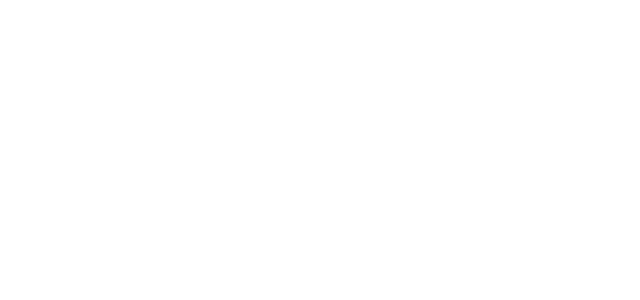
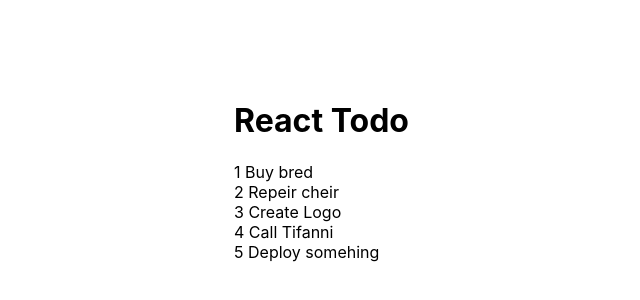
Before and after one commit to andrewzweb/react-youtube-minin, a React (Create React App) app: page / in a window 1280 px wide. Shown: the top 300 px of the page, without its empty margins (106-746 px from the left). Built offline with nearby package versions, Linux system fonts and the light colour scheme.

Commit message:
Create simple TodoList on react

```diff
--- a/src/App.js
+++ b/src/App.js
@@ -1,9 +1,21 @@
-import React from 'react';
+import React from 'react'
+import TodoList from './Todo/TodoList'
 
 function App() {
-  return (
-    <div/>
-  );
+  const todos = [
+	{'id': 1, completed: false, title: 'Buy bred'},
+	{'id': 2, completed: false, title: 'Repeir cheir'},
+	{'id': 3, completed: false, title: 'Create Logo'},
+	{'id': 4, completed: false, title: 'Call Tifanni'},
+	{'id': 5, completed: false, title: 'Deploy somehing'},
+  ]
+
+  return(
+	<div className='wrapper'>
+	  <h1>React Todo</h1>
+		<TodoList todos={todos}/>
+	</div>
+  )
 }
 
-export default App;
+export default App
--- /dev/null
+++ b/src/Todo/TodoItem.js
@@ -0,0 +1,8 @@
+import React from 'react'
+
+
+export default function TodoItem({todo, index}){
+  return (
+	<li><span>{index + 1}</span>  {todo.title}</li>
+  )
+}
--- /dev/null
+++ b/src/Todo/TodoList.js
@@ -0,0 +1,22 @@
+import React from 'react'
+import TodoItem from './TodoItem'
+
+const styles = {
+  ul: {
+	listStyle: 'none',
+	margin: 0,
+	padding: 0
+  }
+}
+
+
+export default function TodoList(props) {
+
+  return (
+	<ul style={styles.ul}>
+	  { props.todos.map((todo, index) => {
+		return <TodoItem todo = {todo} key={todo.id} index={index}/>
+	  })}
+	</ul>
+  )
+}
--- a/src/index.css
+++ b/src/index.css
@@ -11,3 +11,9 @@
   font-family: source-code-pro, Menlo, Monaco, Consolas, 'Courier New',
     monospace;
 }
+
+.wrapper{
+	padding: 5rem;
+	margin: auto;
+ 	width: 600px;
+}
```
